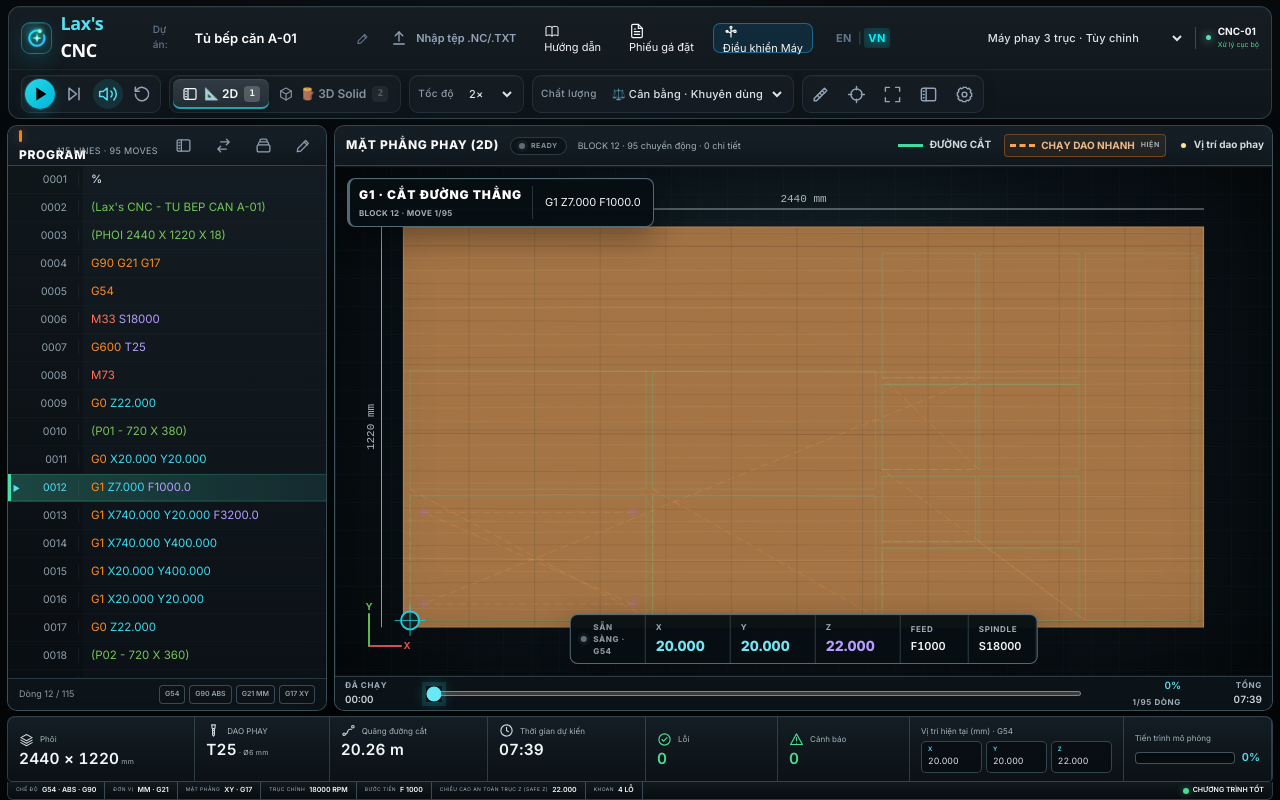
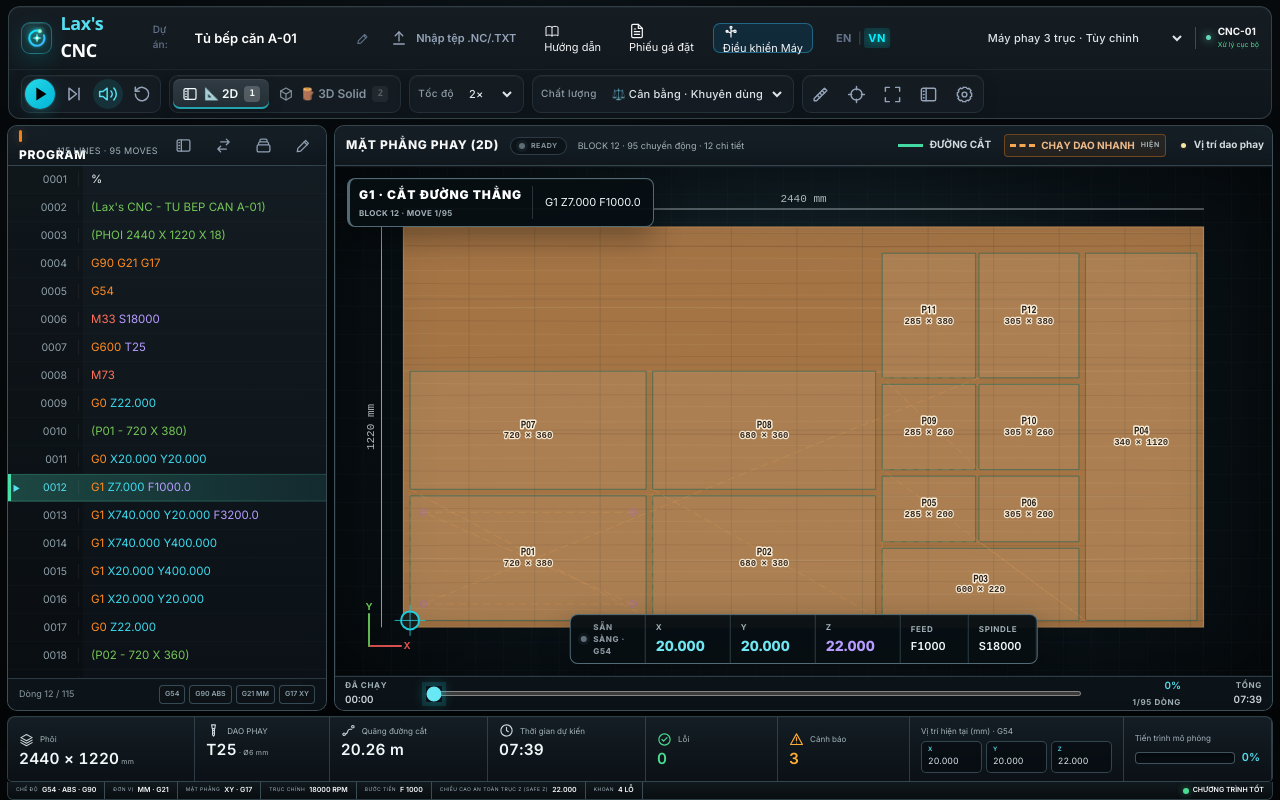
Before and after one commit to Laxury-H/lax-cnc-gcode-studio, a Next.js app: page / in a window 1280 px wide. Built offline with nearby package versions, Linux system fonts and the light colour scheme.

Commit message:
feat: enhance part detection logic and add tests for through cuts and label retention

```diff
--- a/core/simulation/parts.ts
+++ b/core/simulation/parts.ts
@@ -310,12 +310,7 @@ export function detectParts(
     0.15,
     Math.min(1, stock.toolDiameter * 0.2),
   );
-  const contours = analyzeContours(
-    capturedContours.filter(
-      (contour) => contour.minimumZ <= bottomZ + throughTolerance,
-    ),
-    stock,
-  );
+  const contours = analyzeContours(capturedContours, stock);
   const minimumPartDimension = Math.max(4, stock.toolDiameter * 1.25);
   const parts = contours
     .flatMap<Part>((outer, outerIndex) => {
@@ -326,6 +321,12 @@ export function detectParts(
       );
       const toolpathWidth = outer.maxX - outer.minX;
       const toolpathHeight = outer.maxY - outer.minY;
+      const throughCut = outer.minimumZ <= bottomZ + throughTolerance;
+      const compactShallowPocket =
+        !throughCut &&
+        toolpathWidth <= stock.toolDiameter * 2 &&
+        toolpathHeight <= stock.toolDiameter * 2;
+      if (compactShallowPocket) return [];
       const compensated =
         outer.hasArc &&
         toolpathWidth >= stock.toolDiameter * 4 &&
@@ -387,6 +388,7 @@ export function detectParts(
         perimeter:
           outer.perimeter +
           holes.reduce((total, hole) => total + hole.perimeter, 0),
+        throughCut,
         sourceLine: outer.sourceLine,
         minX,
         minY,
--- a/core/simulation/studio-program.ts
+++ b/core/simulation/studio-program.ts
@@ -34,6 +34,8 @@ import type {
   StockSettings,
   StudioMachineProfile,
 } from "./types";
+
+export { SAMPLE_GCODE } from "./sample-program";
 
 const STUDIO_EPSILON = 0.001;
 const STOCK_ORIGIN_ANCHOR_STOPS = [0, 0.5, 1] as const;
--- a/core/simulation/types.ts
+++ b/core/simulation/types.ts
@@ -113,6 +113,8 @@ export type Part = {
   labelPosition?: Vec3;
   labelClearance?: number;
   perimeter?: number;
+  /** Whether the contour reaches the inferred/selected stock bottom. */
+  throughCut?: boolean;
   sourceLine: number;
   minX: number;
   minY: number;
```
Also changed, not shown: 1 other file (tests, documents, lock files or other folders).
